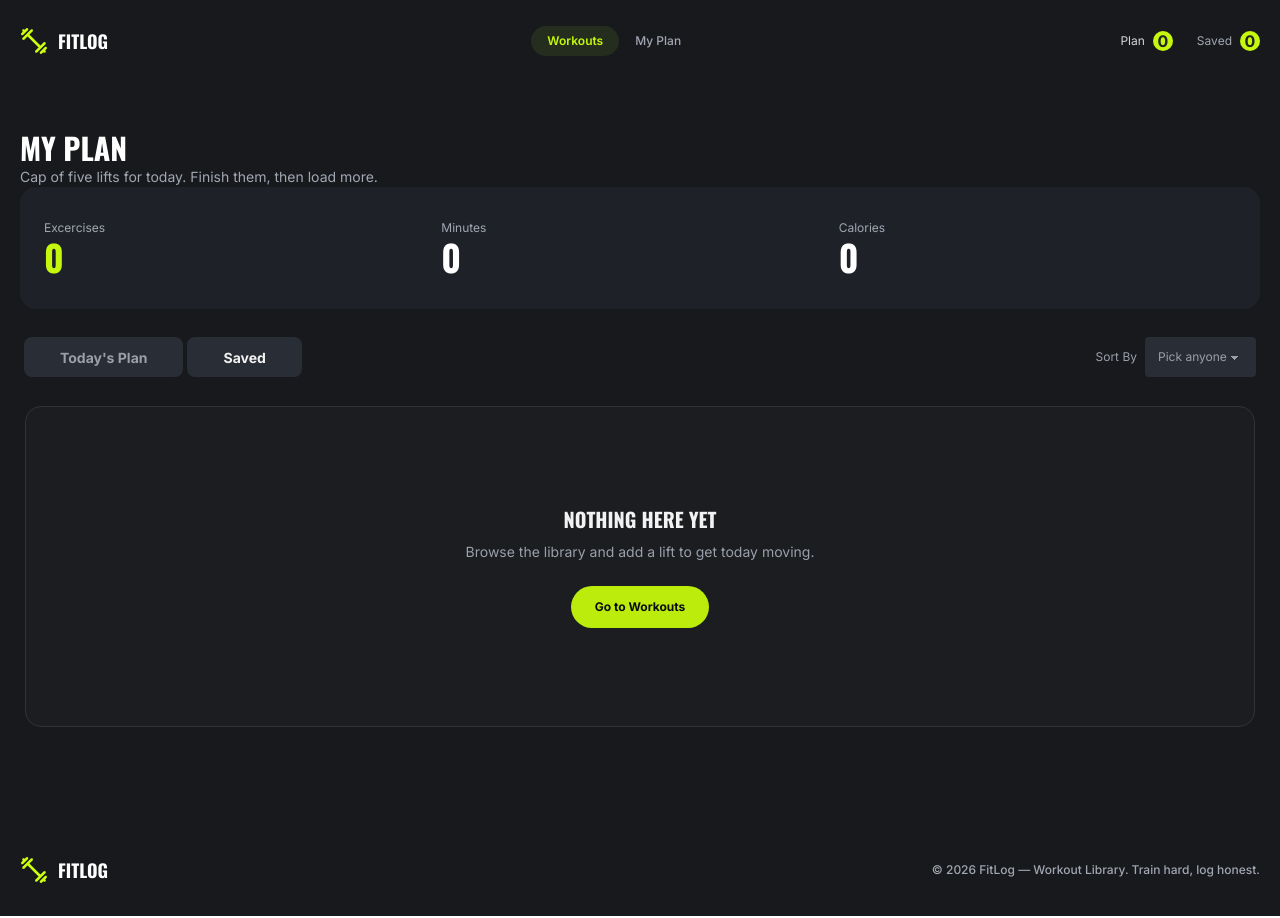
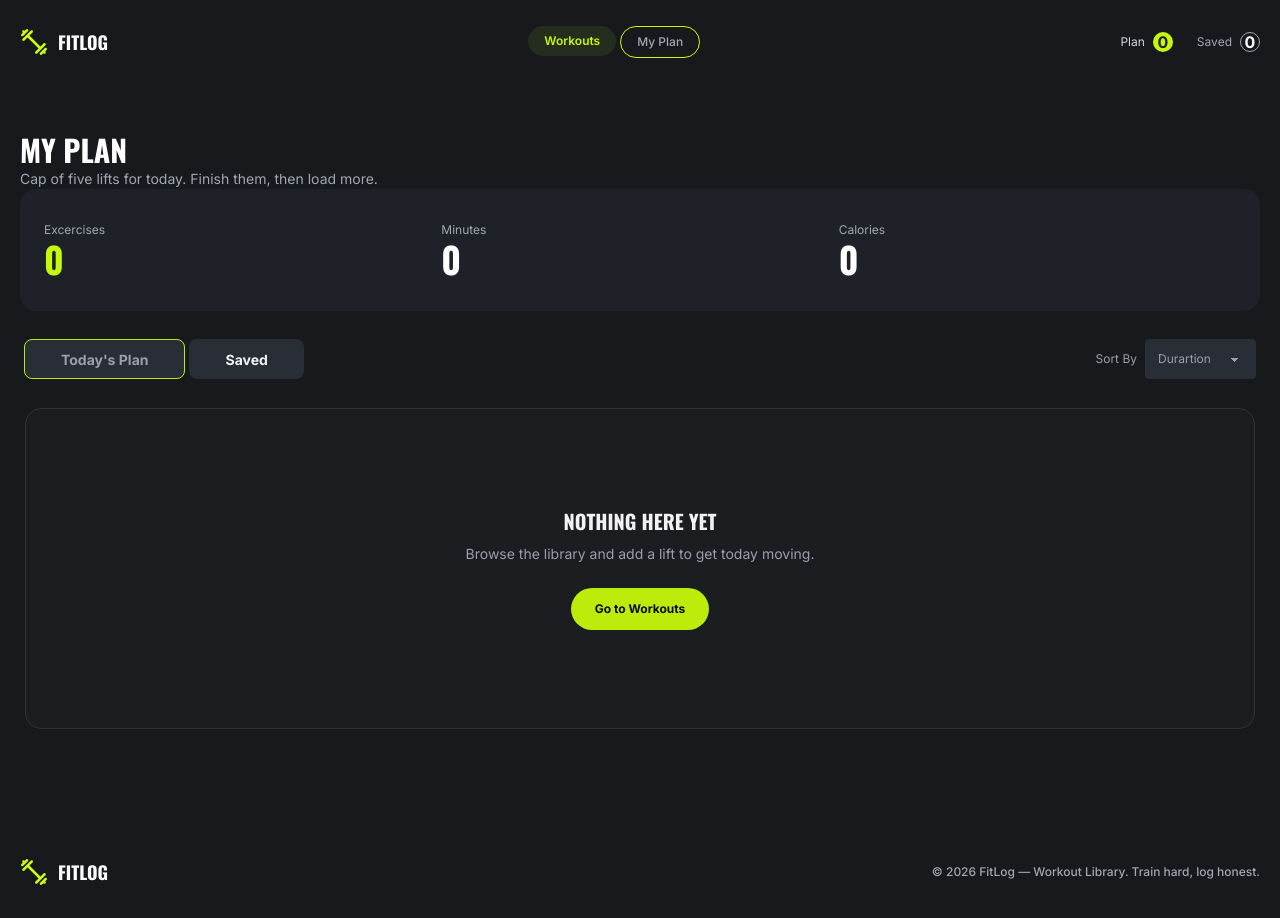
Before and after one commit to shahjalalrafid-dev/fit-log-project, a Next.js app: page /myplanpage in a window 1280 px wide. Built offline with nearby package versions, Linux system fonts and the light colour scheme.

Commit message:
Active Page Functionality Added

```diff
--- a/src/app/myplanpage/page.tsx
+++ b/src/app/myplanpage/page.tsx
@@ -12,7 +12,8 @@ const MyPlanPage = () => {
 
   const [click, setClick] = useState(false);
 
-  const [sortBy, setSortBy] = useState< "pick" | "duration" | "calories" | "rating">("pick");
+
+  const [sortBy, setSortBy] = useState< "pick" | "duration" | "calories" | "rating">("duration");
   const sortPlans = (items: ILibrary[]) => {
     const sortedPlans = [...items];
     if(sortBy === "rating"){
@@ -33,6 +34,9 @@ const MyPlanPage = () => {
   }
   const handleTodayButton = () => {
       setClick(false);
+
+
+
   }
 
   return (
@@ -71,7 +75,7 @@ const MyPlanPage = () => {
         <div className='flex justify-between my-6'>
 
           <div className="tabs w-full bg-maintheme opacity-95 text-offwhite  p-1 gap-1 rounded-xl">
-            <input type="radio" name="my_tabs_6" className="tab text-offwhite bg-[#1f242D] px-9 py-2 rounded-lg font-inter font-bold" aria-label="Today's Plan" onClick={handleTodayButton} defaultChecked/>
+            <input type="radio" name="my_tabs_6" className= {`tab text-offwhite bg-[#1f242D] px-9 py-2 rounded-lg font-inter font-bold ${click ? ""  : 'border border-lightgreen' } `} aria-label="Today's Plan " onClick={handleTodayButton} defaultChecked/>
             <div className="tab-content mt-6">
 
               {
@@ -88,7 +92,7 @@ const MyPlanPage = () => {
 
             </div>
 
-            <input type="radio" name="my_tabs_6" className="tab text-white bg-[#1f242D] px-9 py-2 rounded-lg font-inter font-bold" aria-label="Saved" onClick={handleSaveButton}  />
+            <input type="radio" name="my_tabs_6" className={`tab text-white bg-[#1f242D] px-9 py-2 rounded-lg font-inter font-bold ${click ? 'border border-lightgreen' : "" } `}  aria-label="Saved" onClick={handleSaveButton}  />
             <div className="tab-content mt-6">
 
               {
--- a/src/components/shared/Navbar.tsx
+++ b/src/components/shared/Navbar.tsx
@@ -1,13 +1,20 @@
-
+'use client'
 import LogoImage from '@/assets/logo.png'
 import Image from 'next/image'
 import Link from 'next/link'
 import PlanValue from './PlanValue'
 import SavedValue from './SavedValue'
+import { useState } from 'react'
 
 const Navbar = () => {
 
-
+    const [active, setActive] = useState(false);
+    const handleWorkButton = () => {
+        setActive(true);
+    }
+    const handlePlanButton = () => {
+        setActive(false);
+    }
 
 
 
@@ -27,13 +34,13 @@ const Navbar = () => {
 
                     </Link>
 
-                    <div>
+                    <div className='flex gap-1'>
                         <Link href='/allplans' >
-                            <button className="px-4 py-1.5 text-lightgreen font-semibold font-inter bg-theme rounded-full cursor-pointer text-[12px] ">Workouts</button>
+                            <button className= {`px-4 py-1.5 text-lightgreen font-semibold font-inter bg-theme rounded-full cursor-pointer text-[12px] ${active ? "border border-lightgreen" : "" } `} onClick={handleWorkButton}>Workouts</button>
 
                         </Link>
                         <Link href='/myplanpage'>
-                            <button className='cursor-pointer py-1.5 px-4 font-inter font-medium text-[12px] text-offwhite '>My Plan</button>
+                            <button className = {`cursor-pointer py-1.5 px-4 font-inter font-medium text-[12px] text-offwhite ${active ? "" : "border border-lightgreen rounded-full" } `} onClick={handlePlanButton} >My Plan</button>
 
                         </Link>
 
--- a/src/components/shared/SavedValue.tsx
+++ b/src/components/shared/SavedValue.tsx
@@ -13,8 +13,8 @@ const SavedValue = () => {
 
             <div className='flex items-center gap-2'>
                 <h6 className='font-inter text-[12px] text-offwhite '>Saved</h6>
-                <div className='w-5 h-5 bg-lightgreen rounded-full flex justify-center items-center'>
-                    <p className='font-inter font-bold'>{save.length}</p>
+                <div className='w-5 h-5 border border-offwhite rounded-full flex justify-center items-center'>
+                    <p className='font-inter font-bold text-white'>{save.length}</p>
 
                 </div>
             </div>
```
